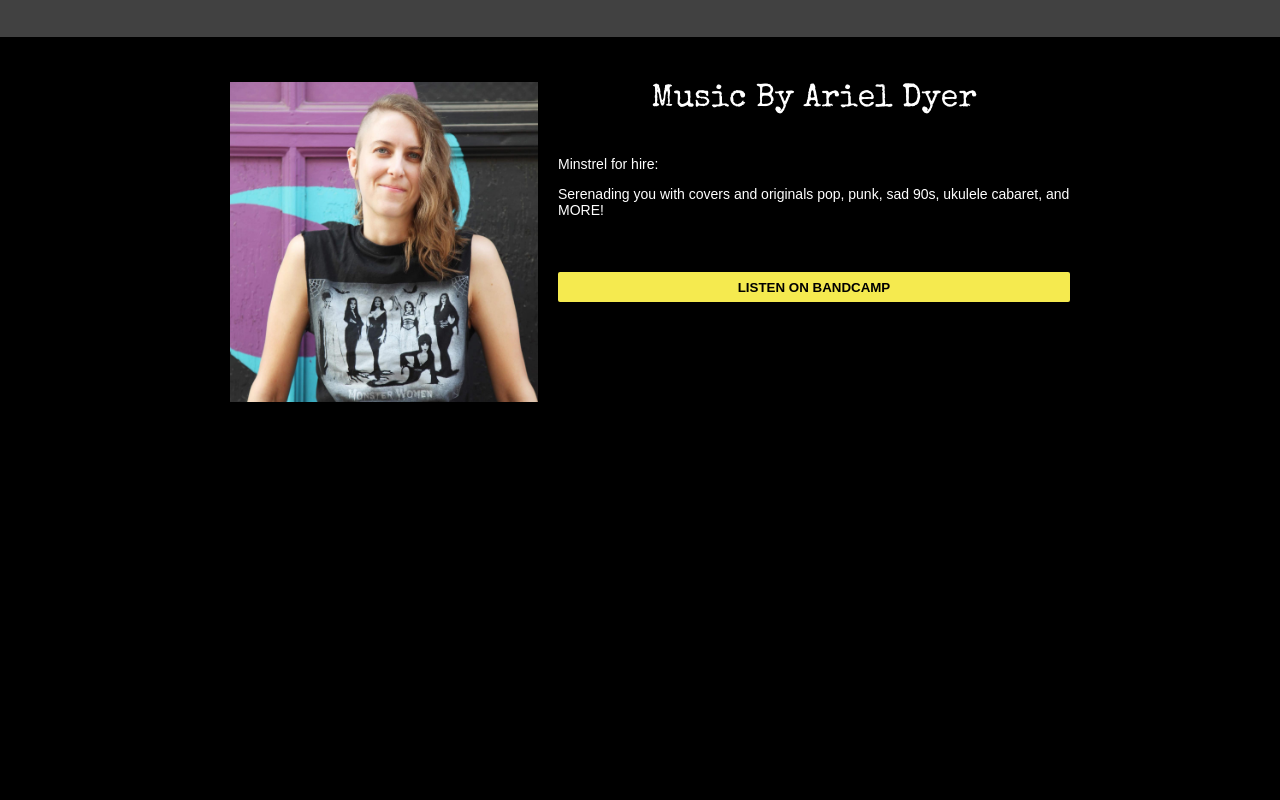
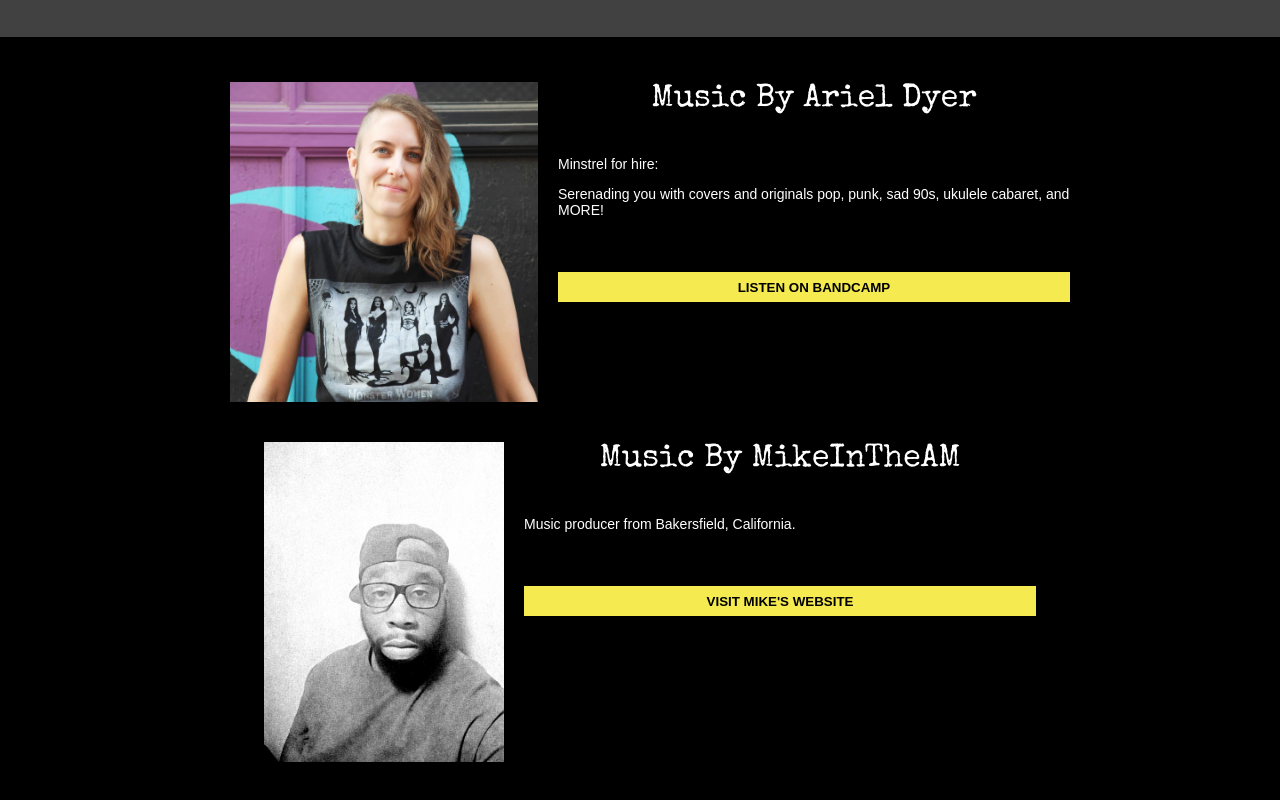
Before and after one commit to frinci/hometownHomicide, a React (Create React App) app: page / in a window 1280 px wide. Shown: the part 2921-3721 px from the top of the page. Before the commit the page ends 3373 px from the top, so only its background shows below. Built offline with nearby package versions, Linux system fonts and the light colour scheme.

Commit message:
added second musician

```diff
--- a/src/components/Home.jsx
+++ b/src/components/Home.jsx
@@ -9,6 +9,7 @@ import facebook from '../images/socials/facebookwhite.png'
 import twitter from '../images/socials/twitterwhite.png'
 import insta from '../images/socials/instagramwhite.png'
 import bandcamp from '../images/socials/Bandcampwhite.png'
+import mike from '../images/mikeam.jpeg'
 
 import podcasticsW from '../images/socials/Podcasticswhite.png'
 import spotifyW from '../images/socials/Spotifywhite.png'
@@ -145,6 +146,19 @@ class Home extends Component {
                         </div>
                     </div>
 
+                    <div className="gridBox">
+                        <img src={mike} className='musicFace' alt="Headshot of musician mike in the am"/>
+
+                        <div className='textBox'>
+                            <h1>Music By MikeInTheAM</h1>
+                            <p>Music producer from Bakersfield, California.</p>
+
+                        <form action="https://mikeintheam.com/music/tracks">
+                            <input type="submit" formtarget="_blank" className='musicButton' value="VISIT MIKE'S WEBSITE" />
+                        </form>
+                        </div>
+                    </div>
+
                 </div>
 
                 {/* <div className='contactBox'>
--- a/src/styles/Home.css
+++ b/src/styles/Home.css
@@ -134,7 +134,6 @@ span {
 .musicButton, .contactButton {
     background: #F5EA4F;
     border: none;
-    border-radius: 2px;
     width: 100%;
     height: 30px;
     font-family: Arial, Helvetica, sans-serif;
```
Also changed, not shown: src/images/mikeam.jpeg (added).
